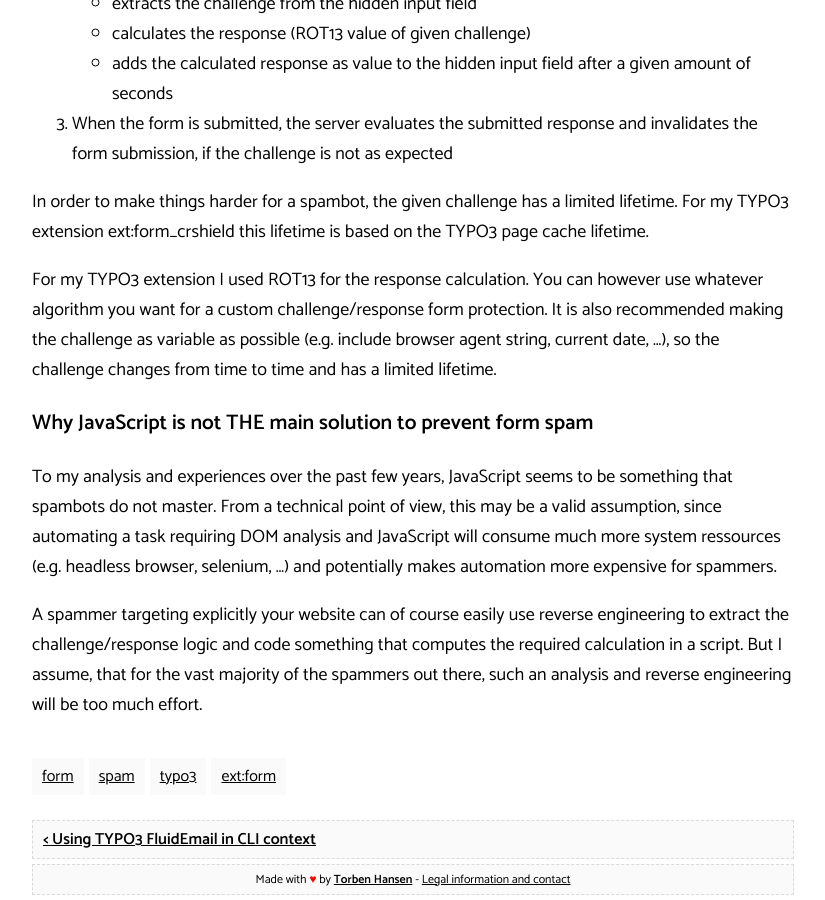
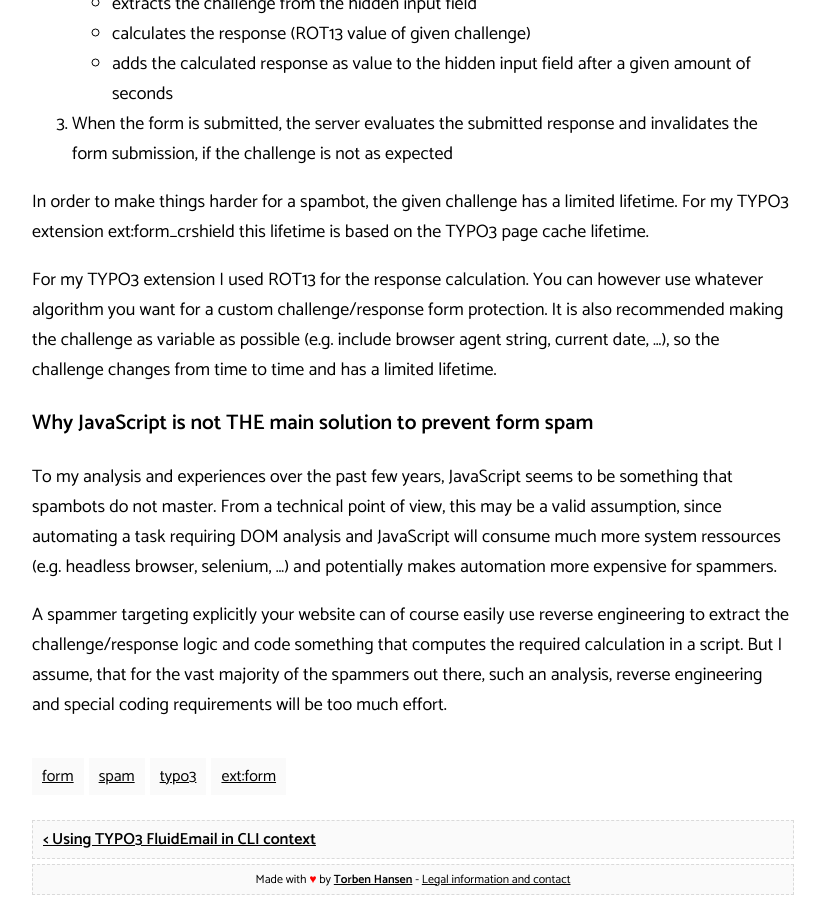
Before and after one commit to derhansen/derhansen.github.io, a Jekyll site: the page built from _posts/2022-07-16-restricting-automated-spam-submissions-in-typo3-form-extension.md, in a window 1280 px wide and 900 px high, scrolled down 2828 px. Shown: the whole window, without its empty margins (227-1052 px from the left). Built offline with Jekyll 4.4.1, drawn with Linux system fonts in a browser that asks for light colours; comment, search, counter and statistics services are not loaded.

Commit message:
Updated post

```diff
--- a/_posts/2022-07-16-restricting-automated-spam-submissions-in-typo3-form-extension.md
+++ b/_posts/2022-07-16-restricting-automated-spam-submissions-in-typo3-form-extension.md
@@ -118,5 +118,6 @@ JavaScript will consume much more system ressources (e.g. headless browser, sele
 automation more expensive for spammers.
 
 A spammer targeting explicitly your website can of course easily use reverse engineering to extract the
-challenge/response logic and code something that computes the required calculation in a script. But I assume, that
-for the vast majority of the spammers out there, such an analysis and reverse engineering will be too much effort.
+challenge/response logic and code something that computes the required calculation in a script. But I assume, that for
+the vast majority of the spammers out there, such an analysis, reverse engineering and special coding requirements will
+be too much effort.
```
